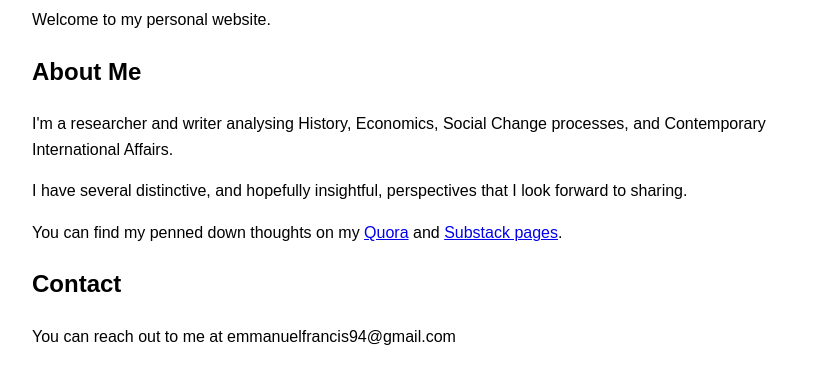
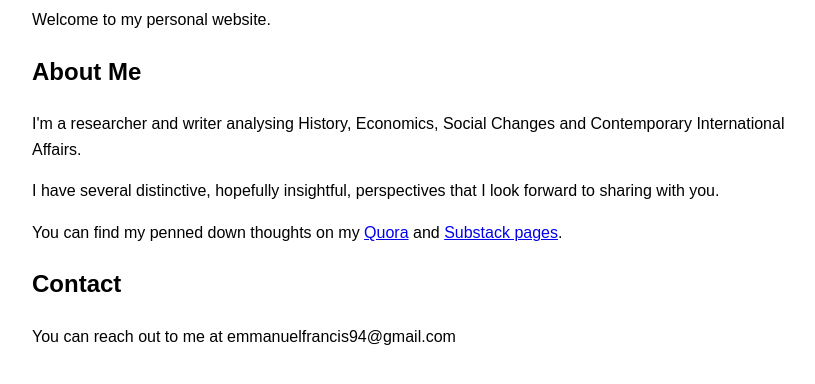
Before and after one commit to EFNO-94/efno-94.github.io, a plain HTML site: page index.html in a window 1280 px wide. Shown: the part 138-522 px from the top of the page, without its empty margins (208-1023 px from the left). Drawn offline with Linux system fonts and the light colour scheme.

Commit message:
Update index.html

```diff
--- a/index.html
+++ b/index.html
@@ -25,8 +25,8 @@
     <p>Welcome to my personal website.</p>
 
     <h2>About Me</h2>
-    <p>I'm a researcher and writer analysing History, Economics, Social Change processes, and Contemporary International Affairs.</p>
-    <p>I have several distinctive, and hopefully insightful, perspectives that I look forward to sharing.</p>
+    <p>I'm a researcher and writer analysing History, Economics, Social Changes and Contemporary International Affairs.</p>
+    <p>I have several distinctive, hopefully insightful, perspectives that I look forward to sharing with you.</p>
 
     <p>You can find my penned down thoughts on my <a href="https://www.quora.com/profile/Emmanuel-Francis-Nwaolisa-Ogomegbunam">Quora</a> and <a href="https://knowledgeworks.substack.com/">Substack pages</a>.</p>
 
```
